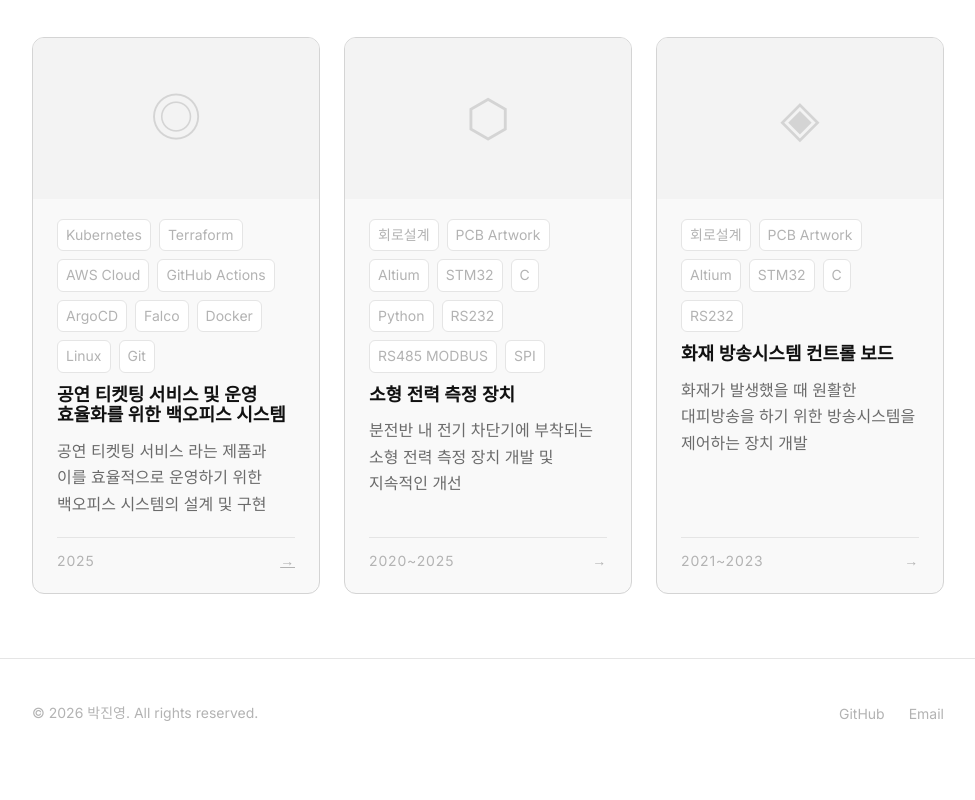
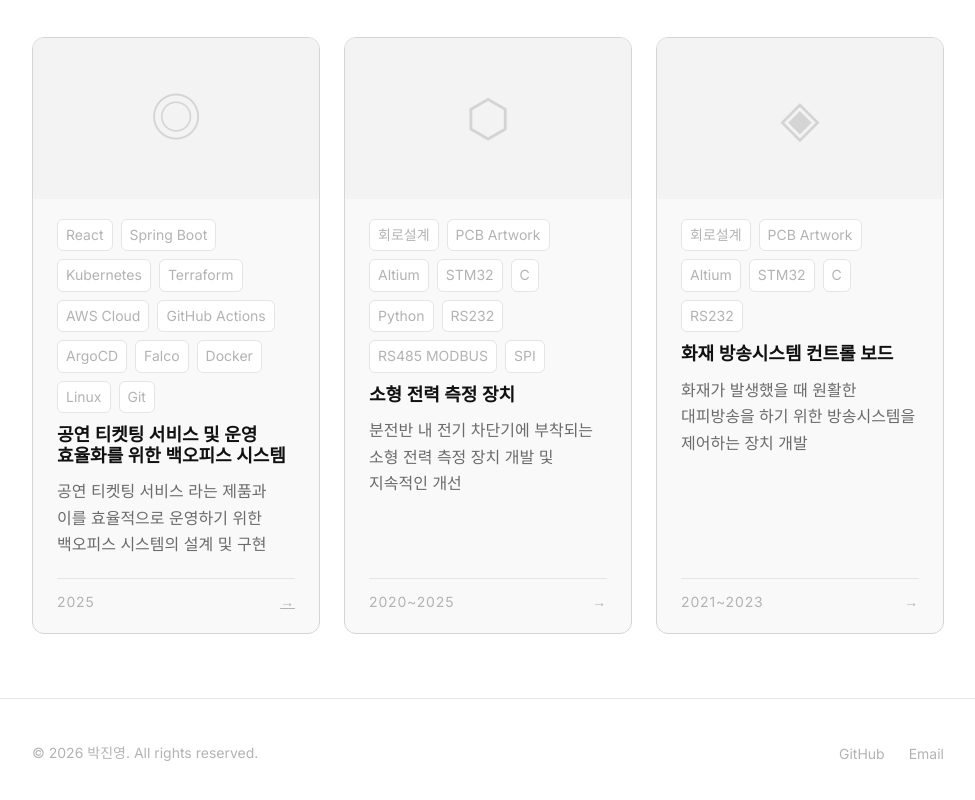
Before and after one commit to Hwara/portfolio, a React (Vite) app: page / in a window 1280 px wide. Shown: the part 1059-1859 px from the top of the page, without its empty margins (152-1127 px from the left). Before the commit the page ends 1826 px from the top, so only its background shows below. Built offline with nearby package versions, Linux system fonts and the light colour scheme.

Commit message:
docs: 소개 수정

```diff
--- a/src/data/index.js
+++ b/src/data/index.js
@@ -5,13 +5,13 @@ export const PROFILE = {
 
   bio: "하드웨어 회로부터 클라우드 인프라까지, 시스템 전 계층을 직접 다뤄본 경험이 있습니다.",
   about: [
-    "하드웨어/펌웨어 개발 분야에서 5년을 보내고, 클라우드 네이티브 엔지니어링으로 전환한 개발자입니다.",
+    "하드웨어/펌웨어 개발 분야에서 5년을 보내고, 클라우드 네이티브 엔지니어링 분야로 전환한 개발자입니다.",
     "현재는 Kubernetes, Terraform, AWS를 중심으로 인프라 자동화와 운영 효율화에 집중하고 있습니다.",
     "중학생 때부터 서버와 인프라에 관심이 있었지만, 가정 형편으로 전기/전자 전공 실업계 고등학교에 진학했습니다. 졸업 후 산업용 전력 측정 제품을 개발하는 회사에서 회로 설계부터 펌웨어, 소프트웨어까지 혼자 제품 하나를 처음부터 끝까지 만드는 경험을 5년간 쌓았습니다. 그리고 본래 관심사였던 클라우드/인프라로 직무 전환하기로 결심했습니다.",
-    "하드웨어 개발을 통해 다양한 트러블슈팅 경험을 얻게 되었습니다. 노이즈 신호로 인한 오류 동작을 해결하기 위해 수십 번의 시제품을 제작하는 끈기를 가지며 문제를 좁혀가는 과정을 반복하였고 결국 문제를 해결하였습니다.",
+    "하드웨어 개발을 통해 다양한 트러블슈팅 경험을 얻게 되었습니다. 노이즈 신호로 인한 오류 동작을 해결하기 위해 수십 번의 시제품을 제작하며 문제를 좁혀가는 과정을 반복하였고 결국 문제를 해결하였습니다.",
     "이 경험은 클라우드 인프라에서도 그대로 이어져 Calico CNI 네트워크 장애에서 표면적 오류(DNS 에러) 너머의 근본적인 원인 (BGP/VXLAN 포트 차단)을 찾아내는 기반이 되었습니다. 이처럼 계층을 넘나들며 원인을 추적하는 사고방식은 하드웨어 디버깅을 통해 만들어질 수 있었습니다.",
-    "앞으로의 목표는 코드와 인프라의 경계를 자유롭게 넘나드는 엔지니어가 되는 것 입니다.",
-    "부트캠프 프로젝트에서 팀원이 건강 문제로 잠시 빠지게 되어 인프라 전반을 혼자 담당하게 된 상황에서도 Terraform IaC, Kubernetes 클러스터 구축, 보안 시스템까지 기존 목표한 기능 구현을 완료하였습니다.",
+    "앞으로의 목표는 동료분들이 믿고 의지할 수 있는 든든한 버팀목같은 엔지니어가 되는 것 입니다.",
+    "이 같은 목표를 달성하기 위해 부트캠프 프로젝트에서 팀원이 건강 문제로 잠시 빠지게 되어 인프라 전반을 혼자 담당하게 된 상황에서도 Terraform IaC, Kubernetes 클러스터 구축, 보안 시스템까지 기존 목표한 기능 구현을 완료하는 등의 노력을 다하였습니다.",
   ],
   contact: { email: "hwara1221@gmail.com", location: "부산, 대한민국" },
   stats: [
@@ -20,7 +20,7 @@ export const PROFILE = {
     { num: "7", label: "자격 취득" },
   ],
   skills: [
-    "Kubernetes", "Terraform", "AWS Cloud", "Git", "GitHub Actions",
+    "Spring Boot", "Kubernetes", "Terraform", "AWS Cloud", "Git", "GitHub Actions",
     "ArgoCD", "Prometheus", "Grafana", "Loki",
   ],
   social: [
@@ -94,7 +94,7 @@ export const PROJECTS = [
     id: 1,
     title: "공연 티켓팅 서비스 및 운영 효율화를 위한 백오피스 시스템",
     desc: "공연 티켓팅 서비스 라는 제품과 이를 효율적으로 운영하기 위한 백오피스 시스템의 설계 및 구현",
-    tags: ["Kubernetes", "Terraform", "AWS Cloud",
+    tags: ["React", "Spring Boot", "Kubernetes", "Terraform", "AWS Cloud",
       "GitHub Actions", "ArgoCD", "Falco",
       "Docker", "Linux", "Git",],
     category: "Infra",
```
